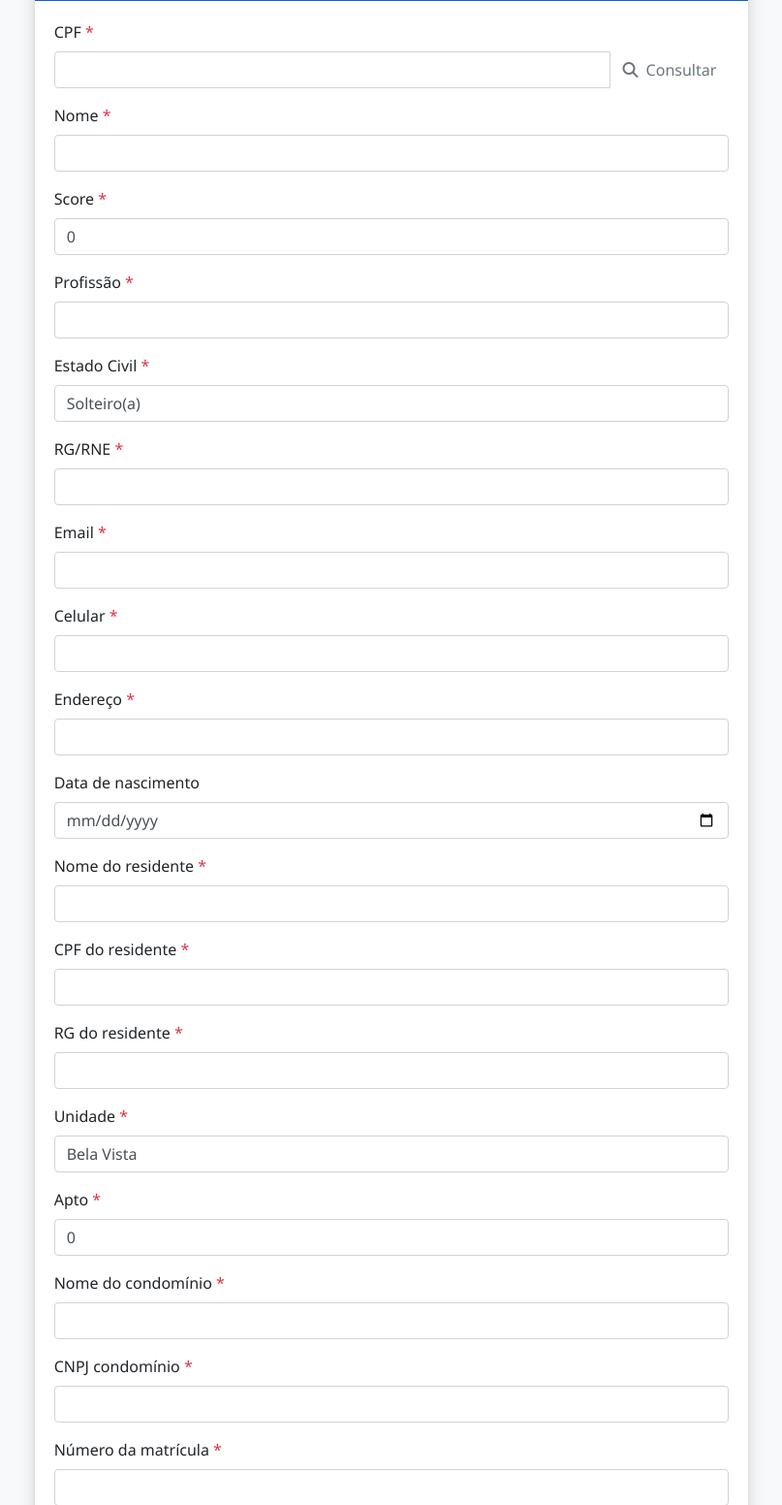
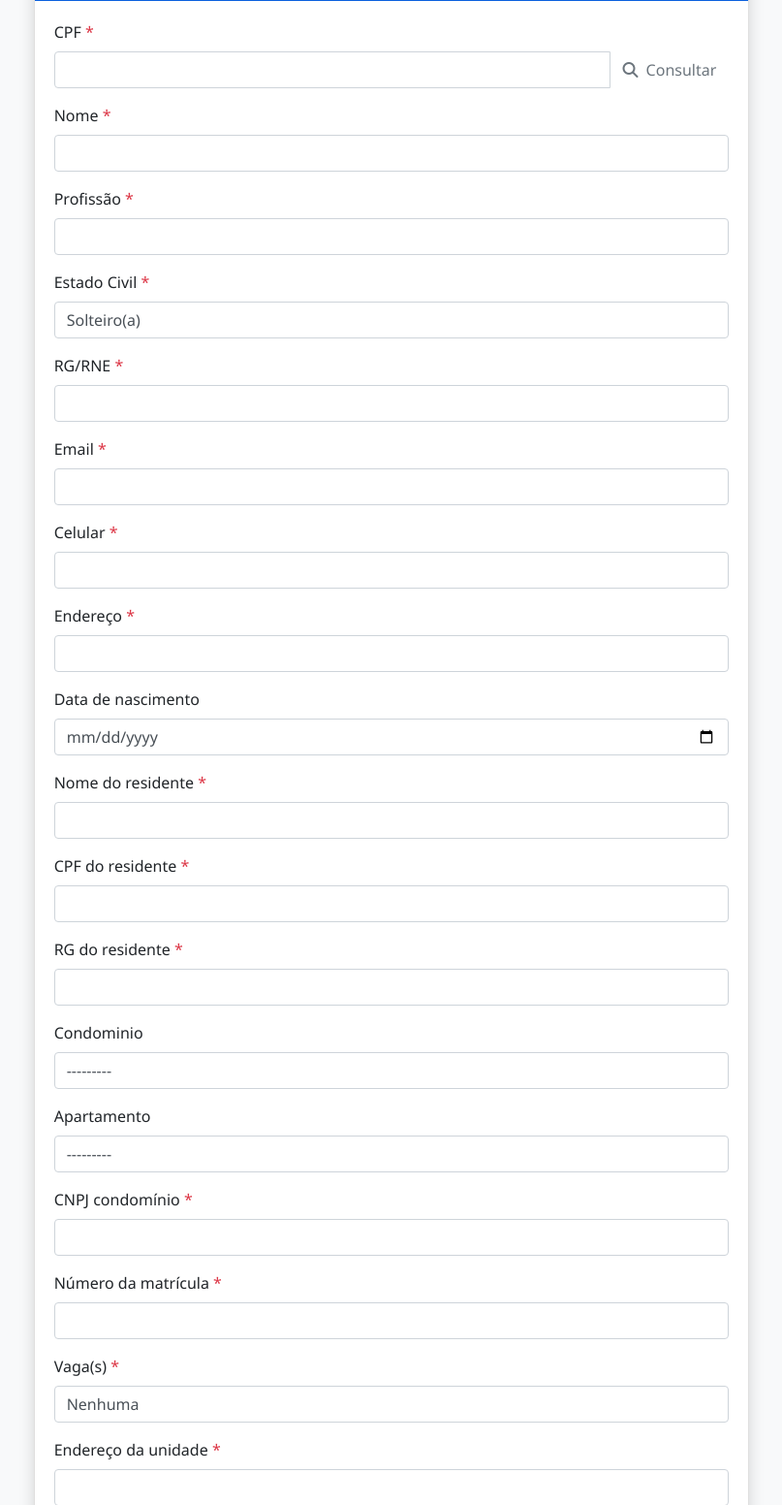
Before and after one commit to ThiagoVila11/mvpcadastro, a Django app: page / in a window 1280 px wide. Shown: the part 243-1795 px from the top of the page at 97% size, without its empty margins (236-1043 px from the left). Run offline with Django 5.2, Linux system fonts and the light colour scheme; tables that the repository leaves empty hold one stand-in row (values such as "Sample post"); parts of the project's set-up code (start-up, migrations or seed data) failed here and were passed over; some libraries are stand-ins or nearby versions.

Commit message:
retirada do campo score

```diff
--- a/formulario_captura/cadastro/forms.py
+++ b/formulario_captura/cadastro/forms.py
@@ -6,13 +6,23 @@
         model = Cliente
         fields = ['cpf', 'nome', 'score','profissao', 'estcivil', 'rgrne', 'email', 'telefone',
                   'endereco', 'data_nascimento', 'nomeresidente', 'cpfresidente', 'rgresidente',
-                  'unidade', 'apto', 'nomeunidade', 'cnpjunidade', 'matriculaunidade', 'vagaunidade',
-                  'enderecounidade', 'nriptuunidade', 'vrunidade', 'iniciocontrato', 'prazocontrato',
+                  'Condominio', 'Apartamento',
+                  'cnpjunidade', 'matriculaunidade', 'vagaunidade',
+                  'enderecounidade', 'nriptuunidade', 'vrunidade',
+                  'iniciocontrato', 'prazocontrato',
                   'terminocontrato', 'observacoes'] #'__all__' #['imagem', 'nome', 'cpf', 'score', 'email', 'telefone', 'data_nascimento',  'unidade', 'apto', 'observacoes']
         widgets = {
             'data_nascimento': forms.DateInput(attrs={'type': 'date'}),
             'observacoes': forms.Textarea(attrs={'rows': 3}),
         }
+
+        def __init__(self, *args, **kwargs):
+            super().__init__(*args, **kwargs)
+            # Deixa o campo Apartamento vazio inicialmente
+            self.fields['Apartamento'].queryset = Apartamento.objects.none()
+            # Adiciona classe JS para manipulação
+            self.fields['Condominio'].widget.attrs.update({'class': 'condominio-select'})
+            self.fields['Apartamento'].widget.attrs.update({'class': 'apartamento-select'})
 
 class CondominioForm(forms.ModelForm):
     class Meta:
--- a/formulario_captura/cadastro/models.py
+++ b/formulario_captura/cadastro/models.py
@@ -1,4 +1,32 @@
 from django.db import models
+
+class Condominio(models.Model):
+
+    condominionome = models.CharField(verbose_name="Condominio",  max_length=100, blank=True)
+    condominiocnpj = models.CharField(verbose_name="CNPJ", max_length=14, null=True, default='')
+    condominiomatricula = models.CharField(verbose_name="Número da matrícula", max_length=30, null=True, default='')
+    condominioendereco = models.CharField(verbose_name="Endereço", max_length=120, null=True, default='')
+
+    def __str__(self):
+        return self.condominionome
+
+class Apartamento(models.Model):
+    vaga = (
+        ('0', 'Nenhuma'),
+        ('1', '1'),
+        ('2', '2'),
+        ('3', '3'),
+        ('4', '4')
+    )
+
+    Condominio = models.ForeignKey(Condominio, on_delete=models.CASCADE)
+    apartamentonro = models.CharField(verbose_name="Apto", null=True, blank=True)
+    apartamentovagas =  models.CharField(verbose_name="Vaga(s)", max_length=1, choices=vaga, null=True, default='0')
+    apartamentoiptu = models.CharField(verbose_name="Número IPTU", max_length=20, null=True, default='')
+    apartamentovrunidade = models.DecimalField(verbose_name="Valor", max_digits=10, decimal_places=2, null=True, blank=True)
+
+    def __str__(self):
+        return self.apartamentonro
 
 class Cliente(models.Model):
     unidades = (
@@ -56,34 +84,8 @@
     imagem = models.ImageField(verbose_name="Imagem CNH", upload_to='imagens/', default=None, null=True)
     visitarealizada = models.BooleanField(verbose_name="Visita realizado", default=False, null=True)
     documentacaoenviada = models.FileField(verbose_name="Pré-Contrato", default=None, null=True)
+    Condominio = models.ForeignKey(Condominio, on_delete=models.CASCADE, null=True, blank=True)
+    Apartamento = models.ForeignKey(Apartamento, on_delete=models.CASCADE, null=True, blank=True)
 
     def __str__(self):
         return self.nome
-
-class Condominio(models.Model):
-
-    condominionome = models.CharField(verbose_name="Condominio",  max_length=100, blank=True)
-    condominiocnpj = models.CharField(verbose_name="CNPJ", max_length=14, null=True, default='')
-    condominiomatricula = models.CharField(verbose_name="Número da matrícula", max_length=30, null=True, default='')
-    condominioendereco = models.CharField(verbose_name="Endereço", max_length=120, null=True, default='')
-
-    def __str__(self):
-        return self.condominionome
-
-class Apartamento(models.Model):
-    vaga = (
-        ('0', 'Nenhuma'),
-        ('1', '1'),
-        ('2', '2'),
-        ('3', '3'),
-        ('4', '4')
-    )
-
-    Condominio = models.ForeignKey(Condominio, on_delete=models.CASCADE)
-    apartamentonro = models.CharField(verbose_name="Apto", null=True, blank=True)
-    apartamentovagas =  models.CharField(verbose_name="Vaga(s)", max_length=1, choices=vaga, null=True, default='0')
-    apartamentoiptu = models.CharField(verbose_name="Número IPTU", max_length=20, null=True, default='')
-    apartamentovrunidade = models.DecimalField(verbose_name="Valor", max_digits=10, decimal_places=2, null=True, blank=True)
-
-    def __str__(self):
-        return self.apartamentonro
--- a/formulario_captura/cadastro/templates/base.html
+++ b/formulario_captura/cadastro/templates/base.html
@@ -52,8 +52,8 @@
                             <i class="fas fa-cog me-1"></i>Configurações
                         </a>
                         <ul class="dropdown-menu">
-                            <li><a class="dropdown-item" href="#">Unidades</a></li>
-                            <li><a class="dropdown-item" href="#">Usuários</a></li>
+                            <li><a class="dropdown-item" href="{% url 'cadastro_condominio' %}">Condominios</a></li>
+                            <li><a class="dropdown-item" href="{% url 'cadastro_apartamento' %}">Apartamentos</a></li>
                             <li><hr class="dropdown-divider"></li>
                             <li><a class="dropdown-item" href="#">Relatórios</a></li>
                         </ul>
--- a/formulario_captura/cadastro/templates/cadastro/formulario.html
+++ b/formulario_captura/cadastro/templates/cadastro/formulario.html
@@ -64,7 +64,8 @@
 
                         <!-- Demais campos do formulário -->
                         {% for field in form %}
-                            {% if field.name != 'cpf' %}
+                            {% if field.name != 'cpf' and field.name != Condominio and field.name != Apartamento and field.name != 'score' %}
+
                             <div class="mb-3">
                                 <label for="{{ field.id_for_label }}" class="form-label">
                                     {{ field.label }}
@@ -86,6 +87,43 @@
                                 <small class="form-text text-muted">{{ field.help_text }}</small>
                                 {% endif %}
                             </div>
+                            {% endif %}
+
+                            {% if field.name == Condominio %}
+                                <select id="id_Condominio" name="Condominio">
+                                    <option value="">Selecione um condomínio</option>
+                                    {% for condominio in condominios %}
+                                        <option value="{{ condominio.id }}">{{ condominio.condominionome }}</option>
+                                    {% endfor %}
+                                </select>
+                            {% endif %}
+                            {% if field.name == Apartamento %}
+                                <select id="id_Apartamento" name="Apartamento" disabled>
+                                    <option value="">Selecione um apartamento</option>
+                                </select>
+                            {% endif %}
+                            {% if field.name == 'score' %}
+                                <div class="mb-3" {% if field.name == 'score' %}style="display: none;"{% endif %}>
+                                    <label for="{{ field.id_for_label }}" class="form-label">
+                                        {{ field.label }}
+                                        {% if field.field.required %}<span class="text-danger">*</span>{% endif %}
+                                    </label>
+
+                                    {% if field.errors %}
+                                        {% render_field field class="form-control is-invalid" %}
+                                        <div class="invalid-feedback">
+                                            {% for error in field.errors %}
+                                                {{ error }}
+                                            {% endfor %}
+                                        </div>
+                                    {% else %}
+                                        {% render_field field class="form-control" %}
+                                    {% endif %}
+
+                                    {% if field.help_text %}
+                                        <small class="form-text text-muted">{{ field.help_text }}</small>
+                                    {% endif %}
+                                </div>
                             {% endif %}
                         {% endfor %}
 
@@ -302,4 +340,34 @@
         });
     });
 </script>
+<script>
+    $(document).ready(function() {
+        // Quando o campo Condominio for alterado
+        $('#id_Condominio').change(function() {
+            var condominioId = $(this).val();
+            var apartamentoSelect = $('#id_Apartamento');
+
+            if (condominioId) {
+                // Requisição AJAX para buscar apartamentos do condomínio selecionado
+                $.ajax({
+                    url: '/get_apartamentos/',  // URL da view que retorna os apartamentos
+                    data: {
+                        'condominio_id': condominioId
+                    },
+                    success: function(data) {
+                        apartamentoSelect.empty().append('<option value="">Selecione um apartamento</option>');
+                        $.each(data, function(key, value) {
+                            apartamentoSelect.append('<option value="' + value.id + '">' + value.apartamentonro + '</option>');
+                        });
+                        apartamentoSelect.prop('disabled', false);
+                    }
+                });
+            } else {
+                apartamentoSelect.empty().append('<option value="">Selecione um apartamento</option>').prop('disabled', true);
+            }
+        });
+    });
+
+</script>
+
 {% endblock %}
--- a/formulario_captura/cadastro/urls.py
+++ b/formulario_captura/cadastro/urls.py
@@ -14,4 +14,7 @@
     path('documentos/<int:cliente_id>/', views.visualizar_documento, name='visualizar_documento'),
     #condominio
     path('cadastro_condominio/', views.cadastro_condominio, name='cadastro_condominio'),
+    #apartamento
+    path('cadastro_apartamento/', views.cadastro_apartamento, name='cadastro_apartamento'),
+    path('get_apartamentos/', views.get_apartamentos, name='get_apartamentos'),
 ]
--- a/formulario_captura/cadastro/views.py
+++ b/formulario_captura/cadastro/views.py
@@ -98,7 +98,19 @@
     else:
         form = CondominioForm()
 
-    return render(request, 'cadastro/formulario.html', {'form': form})
+    return render(request, 'cadastro/formulariocondominio.html', {'form': form})
+
+def cadastro_apartamento(request):
+    if request.method == 'POST':
+        form = ApartamentoForm(request.POST, request.FILES)
+        print(form)
+        if form.is_valid():
+            form.save()
+            return redirect('sucesso')
+    else:
+        form = ApartamentoForm()
+
+    return render(request, 'cadastro/formularioapartamento.html', {'form': form})
 
 def consulta_cpf(request):
     if request.method == 'POST':
@@ -257,3 +269,8 @@
         'cliente': cliente,
         'tipo': 'download'
     })
+
+def get_apartamentos(request):
+    condominio_id = request.GET.get('condominio_id')
+    apartamentos = Apartamento.objects.filter(Condominio_id=condominio_id).values('id', 'apartamentonro')
+    return JsonResponse(list(apartamentos), safe=False)
```
Also changed, not shown: formulario_captura/cadastro/templates/cadastro/formularioapartamento.html (added, +93 -0 lines), formulario_captura/cadastro/migrations/0017_cliente_apartamento_cliente_condominio.py (added).
